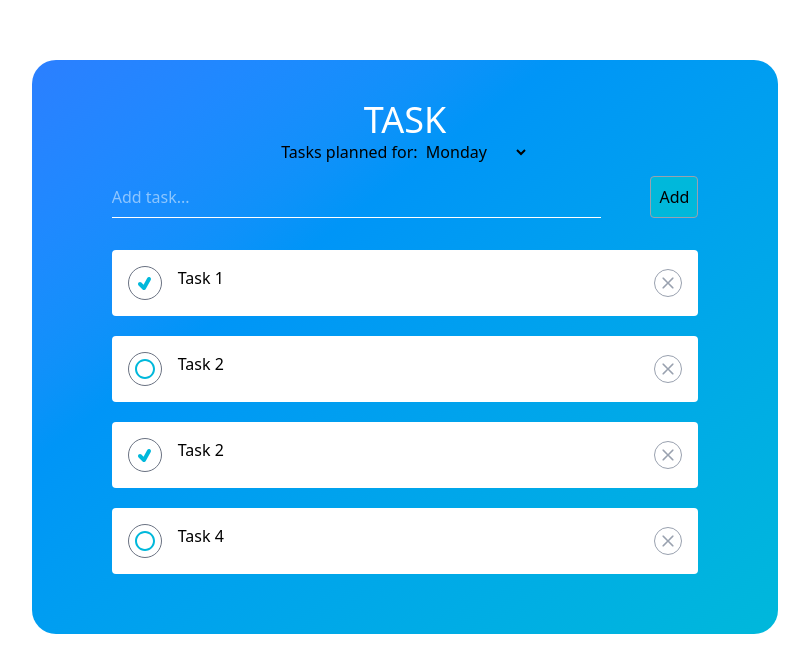
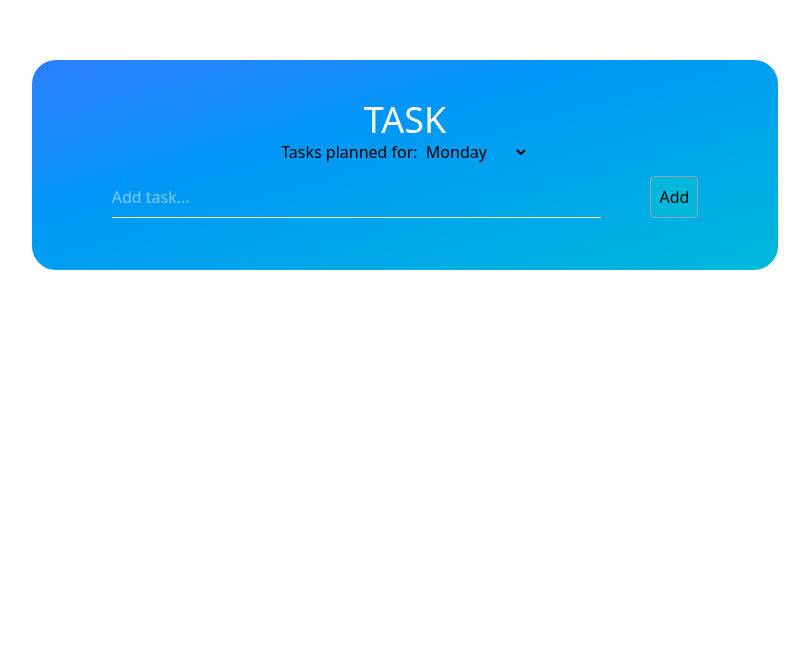
Before and after one commit to Mourice-Adero/items-shifter, a React (Vite) app: page / in a window 1280 px wide. Shown: the part 704-1376 px from the top of the page, without its empty margins (235-1044 px from the left). After the commit the page ends 1054 px from the top, so only its background shows below. Built offline with nearby package versions, Linux system fonts and the light colour scheme.

Commit message:
Done: Delete task feature in ToDO list component

```diff
--- a/src/components/shifter-V2/ToDoList.tsx
+++ b/src/components/shifter-V2/ToDoList.tsx
@@ -10,12 +10,7 @@ type toDoTask = {
 };
 
 const ToDoList = () => {
-  const [tasks, setTasks] = useState<toDoTask[]>([
-    { id: 1, title: "Task 1", status: "Done" },
-    { id: 2, title: "Task 2", status: "Pending" },
-    { id: 3, title: "Task 2", status: "Done" },
-    { id: 4, title: "Task 4", status: "Pending" },
-  ]);
+  const [tasks, setTasks] = useState<toDoTask[]>([]);
   const [newTaskName, setNewTaskName] = useState("");
 
   const handleInput = (e: React.ChangeEvent<HTMLInputElement>) => {
@@ -36,6 +31,11 @@ const ToDoList = () => {
       setTasks([...tasks, newTask]);
       setNewTaskName("");
     }
+  };
+  const removeTask = (taskID: number) => {
+    const filteredTasks = tasks.filter((task) => task.id != taskID);
+    console.log(filteredTasks);
+    setTasks(filteredTasks);
   };
 
   return (
@@ -90,10 +90,11 @@ const ToDoList = () => {
                   </div>
                   <p>{task.title}</p>
                 </div>
-                <button>
-                  <div className="rounded-full border-gray-400 text-lg border p-1">
-                    <CgClose className="text-gray-400" />
-                  </div>
+                <button
+                  className="rounded-full border-gray-400 text-lg border p-2"
+                  onClick={() => removeTask(task.id)}
+                >
+                  <CgClose className="text-gray-400" />
                 </button>
               </li>
             );
```
